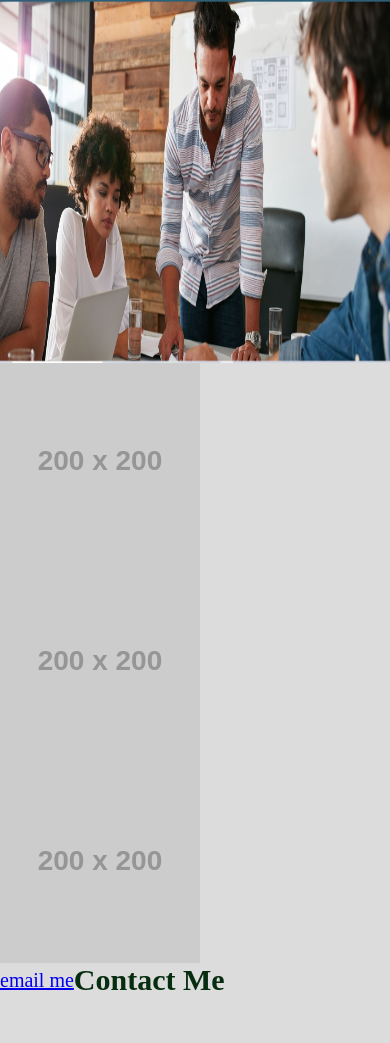
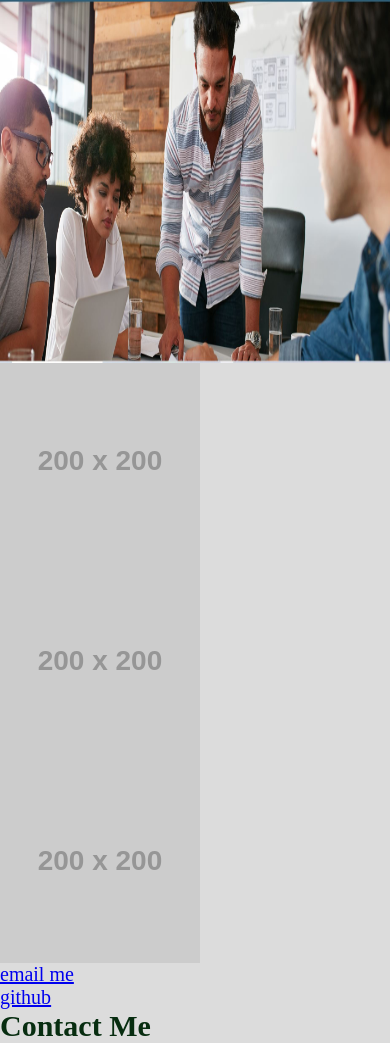
Before and after one commit to ColtonVincent/challenge-2, a plain HTML site: page index.html in a window 390 px wide. Shown: the part 1388-2431 px from the top of the page. Before the commit the page ends 2385 px from the top, so only its background shows below. Drawn offline with Linux system fonts and the light colour scheme; placeholder pictures from the web are drawn by us.

```diff
--- a/index.html
+++ b/index.html
@@ -3,7 +3,7 @@
     <head>
         <meta charset="UTF-8">
         <link rel="stylesheet" href="./style.css">
-        <title>Portfolio</title>
+        <title>Colton Vincent Portfolio</title>
     </head>
     <body>
         <header>
@@ -53,15 +53,11 @@
                 </div>
             </section>
             <footer id="contact-header" class="contact-header">
-                <a href="mailto:cvinny33@gmail.com">email me</a>
+                <ul>
+                <li><a href="mailto:cvinny33@gmail.com">email me</a></li>
+                <li><a href="https://github.com/ColtonVincent">github</a></li>
                 <h2>Contact Me</h2>
             </footer>
-
-
-
-
-
-
         </main>
 
     </body>
```
